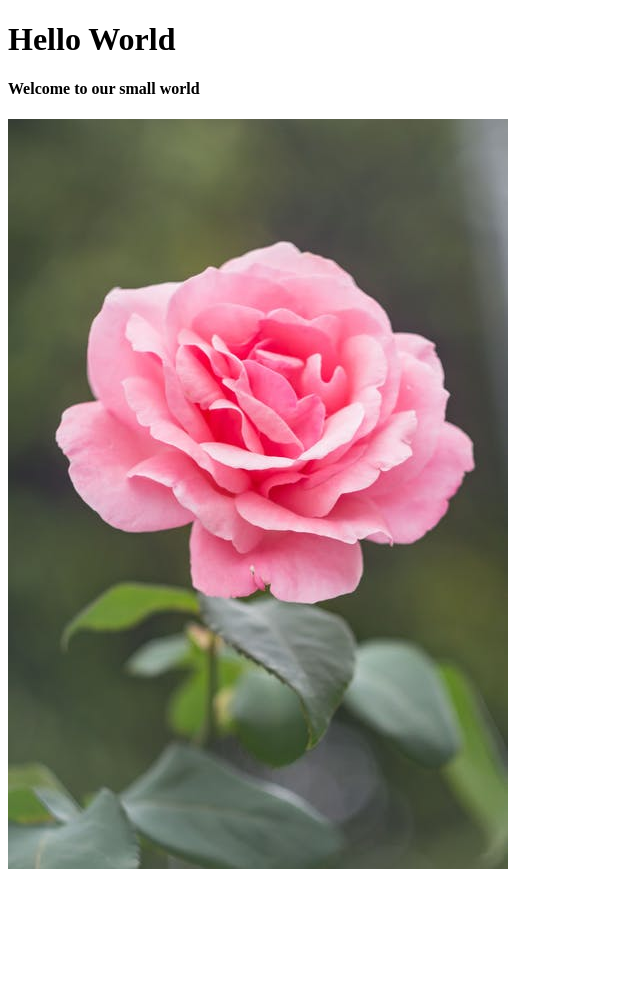
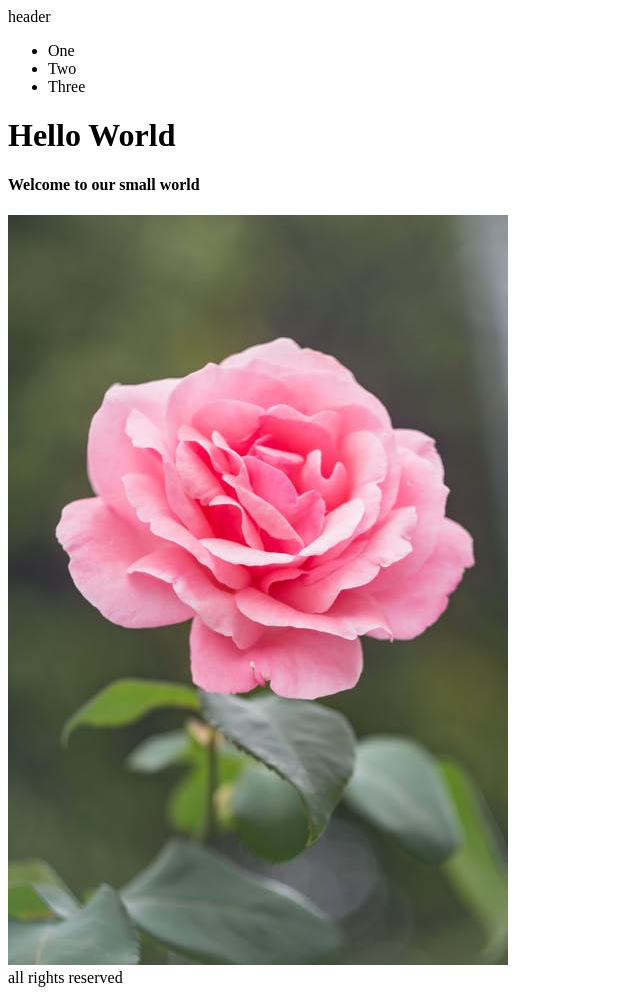
Before and after one commit to sajjadboodaghi/FrontProj, a plain HTML site: page index.html in a window 1280 px wide. Shown: the whole page, without its empty margins (0-640 px from the left). Before the commit the page ends 881 px from the top, so only its background shows below. Drawn offline with Linux system fonts and the light colour scheme.

Commit message:
add javascript and slider

```diff
--- a/index.html
+++ b/index.html
@@ -7,8 +7,24 @@
     <title>Document</title>
 </head>
 <body>
+    <header>
+        header
+    </header>
+    <div class="slider">
+        <ul>
+            <li>One</li>
+            <li>Two</li>
+            <li>Three</li>
+        </ul>
+    </div>
     <h1>Hello World</h1>
     <h4>Welcome to our small world</h4>
     <img src="image.jpeg">
+
+    <footer>
+        all rights reserved
+    </footer>
+
+    <script src="script.js"></script>
 </body>
 </html>
--- a/script.js
+++ b/script.js
@@ -0,0 +1 @@
+console.log("Hi, Git")
```
